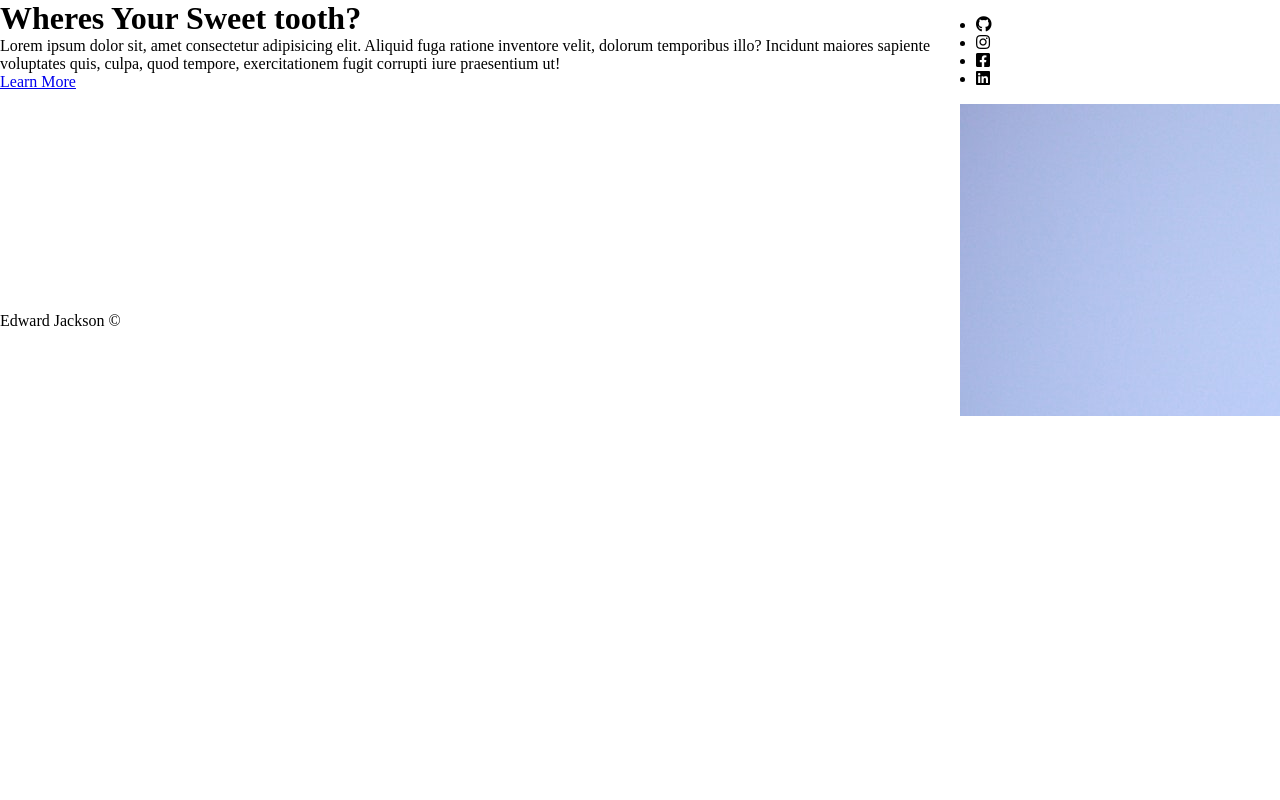
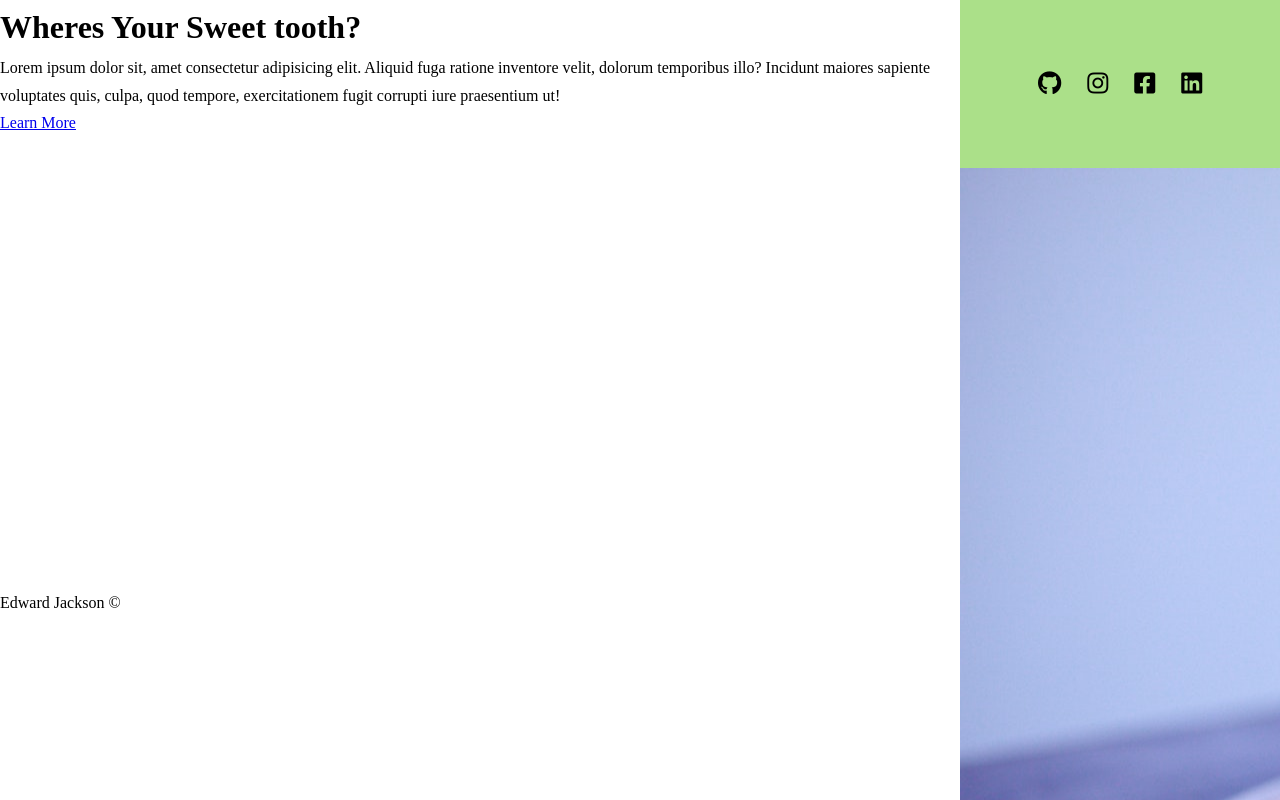
Before and after one commit to Eddboy01/CandyIlse, a plain HTML site: page index.html in a window 1280 px wide. Drawn offline with Linux system fonts and the light colour scheme.

Commit message:
Styling Main Section

```diff
--- a/CSS/styles.css
+++ b/CSS/styles.css
@@ -4,22 +4,42 @@
   box-sizing: border-box;
 }
 body {
+  min-height: 100vh;
+  line-height: 1.7;
+
   display: grid;
   grid-template-columns: repeat(4, 1fr);
-  grid-template-rows: repeat(4, 1fr);
+  grid-template-rows: 0.8fr 1fr 1fr 1fr;
   grid-template-areas:
     "main main main navigation"
     "main main main img-cont"
     "main main main img-cont"
     "footer footer footer img-cont";
 }
+/* NAVIGATION SECTION  */
 .navigation {
   grid-area: navigation;
   padding: 1rem;
+  display: flex;
+  justify-content: center;
+  align-items: center;
+  background-color: #abe089;
 }
+.navigation ul li {
+  float: left;
+  list-style: none;
+  padding: 0 13px;
+  font-size: 1.5rem;
+}
+/* MAIN LANDING SECTION */
 .main {
   grid-area: main;
+  display: flex;
+  align-content: center;
+  justify-content: center;
+  font-size: 1rem;
 }
+
 .aside-img-container {
   grid-area: img-cont;
   background: url("../img/pile-of-doughnuts-1407346.jpg");
--- a/index.html
+++ b/index.html
@@ -24,6 +24,7 @@
       </ul>
     </nav>
     <div class="main">
+      <div class="content">
         <h1>Wheres Your Sweet tooth?</h1>
         <p>
           Lorem ipsum dolor sit, amet consectetur adipisicing elit. Aliquid fuga
@@ -33,6 +34,7 @@
         </p>
         <a href="#" class="btn">Learn More</a>
       </div>
+    </div>
     <div class="aside-img-container"></div>
     <footer>Edward Jackson &copy</footer>
   </body>
```
Lines whose indentation alone changed are shown as unchanged.
